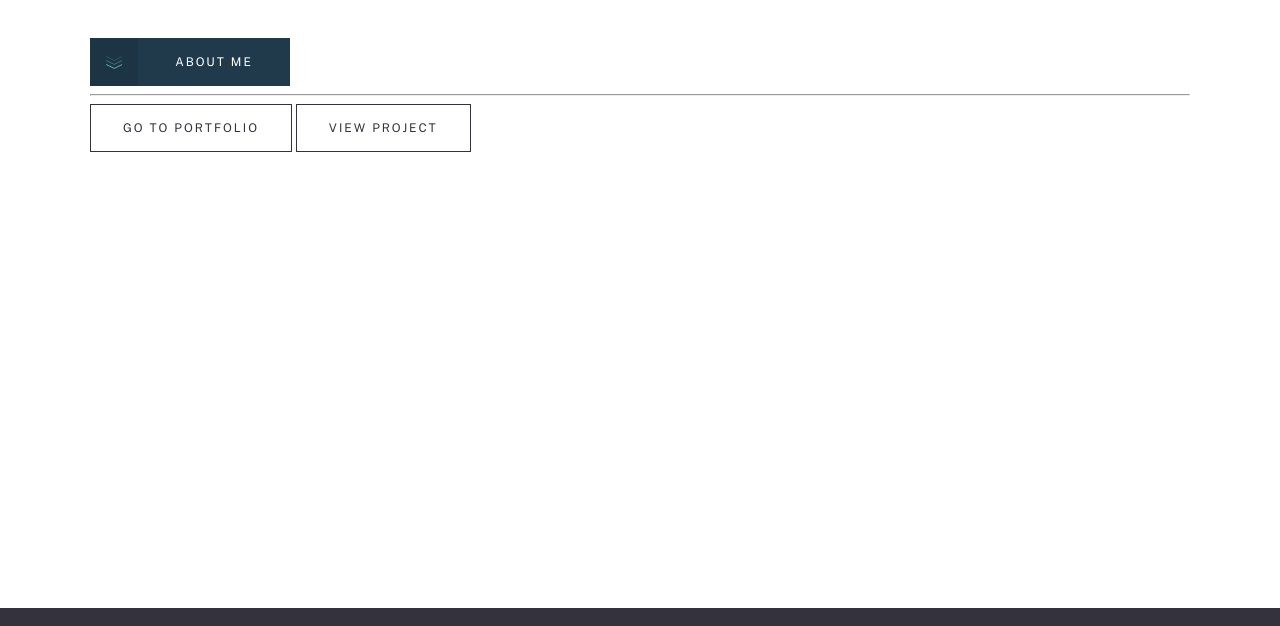
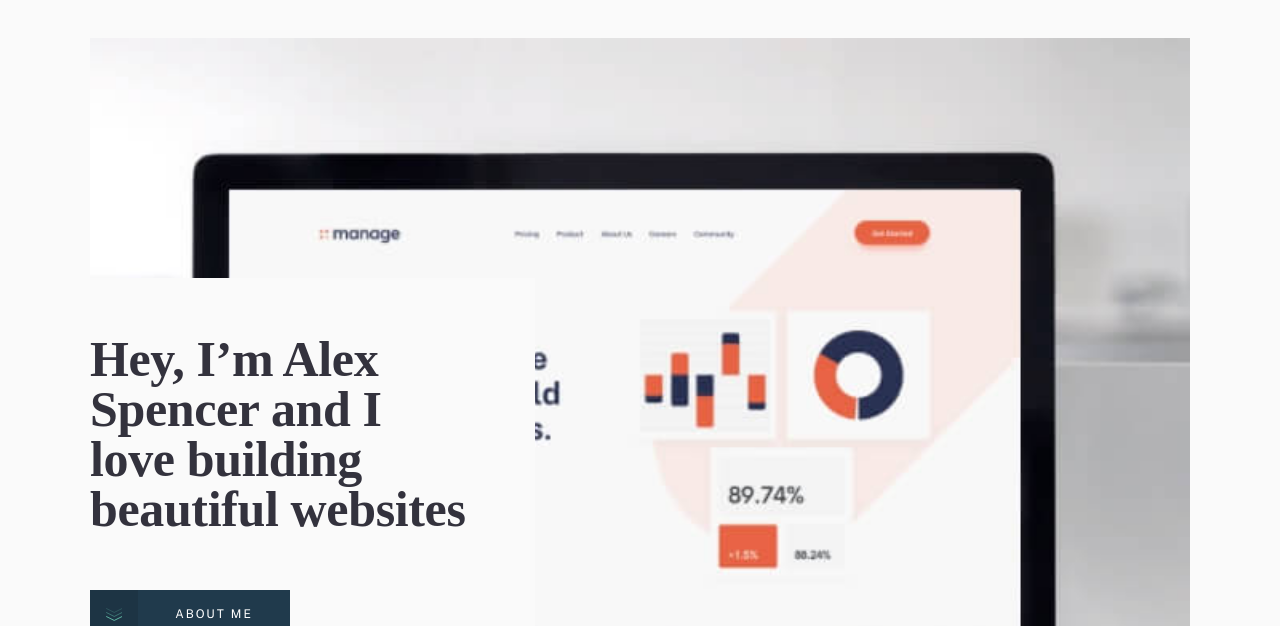
Before and after one commit to Akramrakhim/Minimalistic-Portfolio, a plain HTML site: page index.html in a window 1280 px wide. Shown: the part 112-738 px from the top of the page. Drawn offline with Linux system fonts and the light colour scheme; a web font is replaced by a local one.

Commit message:
Add hero section

```diff
--- a/css/style.css
+++ b/css/style.css
@@ -90,7 +90,7 @@ body{
   font-weight: 400;
   line-height: 30px;
   font-family: var(--body-font-family);
-  background-color:#fff;
+  background-color:var(--light-grey);
   color: var(--grey-blue);
 }
 
@@ -337,6 +337,31 @@ select:-webkit-autofill:focus {
   flex-grow: 1;
 }
 
+/* HERO */
+.hero {
+  margin-bottom: 96px;
+}
+
+.hero__img {
+  display: block;
+  width: 100%;
+  height: 271px;
+  object-fit: cover;
+  object-position: center top;
+  margin-bottom: 24px;
+}
+
+.hero__heading {
+  margin-top: 0;
+  margin-bottom: 24px;
+  padding: 0;
+  font-family: var(--accent-font-family);
+  font-size: 40px;
+  font-weight: 700;
+  line-height: 1.05;
+  letter-spacing: -0.36px;
+  color: var(--grey-blue);
+}
 
 
 /* SITE FOOTER */
@@ -358,10 +383,6 @@ select:-webkit-autofill:focus {
 .site-footer__sitenav {
   margin-bottom: 40px;
 }
-
-/* .sitenav__list--site-footer{
-  flex-direction: column;
-} */
 
 
 /* SOCIALS */
@@ -406,8 +427,15 @@ only screen and (        min-device-pixel-ratio: 2),
 only screen and (                min-resolution: 192dpi),
 only screen and (                min-resolution: 2dppx) {
 
+}
 
 
+
+
+@media only screen and (min-width:500px){
+  .hero__img{
+    height: 600px;
+  }
 }
 
 @media only screen and (min-width:700px){
@@ -493,8 +521,49 @@ only screen and (                min-resolution: 2dppx) {
     opacity: 0.8;
   }
 
+  .hero__container{
+    position: relative;
+    z-index: 1;
+  }
+
+  .hero__img  {
+    margin-bottom: 0;
+  }
+
+  .hero__text-wrapper{
+    position: absolute;
+    left: 40px;
+    bottom: 0;
+    z-index: 1;
+    width: 514px;
+    padding-right: 56px;
+    padding-top: 56px;
+    background-color: var(--light-grey);
+  }
+
+  .hero__heading{
+    margin-bottom: 48px;
+  }
+
 }
 
+@media only screen and (min-width:1024px){
+  .hero{
+    margin-bottom: 150px;
+  }
+
+  .hero__text-wrapper{
+    width: 445px;
+    padding-right: 65px;
+  }
+
+  .hero__heading{
+    margin-bottom: 56px;
+    font-size: 50px;
+    line-height: 1;
+  }
+
+}
 @media only screen and (min-width:1180px){
   .site-header{
     padding-bottom: 54px;
--- a/index.html
+++ b/index.html
@@ -28,10 +28,19 @@
   </div>
 </header>
 
+<!-- MAIN-CONTENT -->
+<main class="main-content">
+<div class="hero">
+  <div class="hero__container container">
+    <picture class="hero__picture">
+      <source srcset="img/hero-img-tablet.jpeg 1x, img/hero-img-tablet@2x.jpeg 2x" media="(min-width:500px)">
+      <source srcset="img/hero-img-desktop.jpeg 1x, img/hero-img-desktop@2x.jpeg 2x" media="(max-width:1024px)">
+      <img class="hero__img" src="img/hero-img.jpeg" alt="Hero image" width="311" height="271" srcset="img/hero-img.jpeg 1x, img/hero-img@2x.jpeg 2x">
+    </picture>
 
+    <div class="hero__text-wrapper">
+      <h1 class="hero__heading">Hey, I’m Alex Spencer and I love building beautiful websites</h1>
 
-<main class="main-content">
-  <div class="container">
       <a class="cta-button" href="#">
         <span class="cta-button__inner">
           <span class="cta-button__append">
@@ -40,12 +49,16 @@
           <span class="cta-button__text">About me</span>
         </span>
       </a>
+
+    </div>
+    </div>
+  </div>
+  </main>
+<!--
 <hr>
     <a href="#" class="button">Go to portfolio</a>
-    <button class="button" type="button">View project</button>
+    <button class="button" type="button">View project</button> -->
 
-  </div>
-</main>
 
 
 <footer class="site-footer">
```
Also changed, not shown: img/hero-img-desktop.jpeg (added), img/hero-img-desktop@2x.jpeg (added), img/hero-img-tablet.jpeg (added), img/hero-img-tablet@2x.jpeg (added), img/hero-img.jpeg (added), img/hero-img@2x.jpeg (added). Lines whose indentation alone changed are shown as unchanged.
